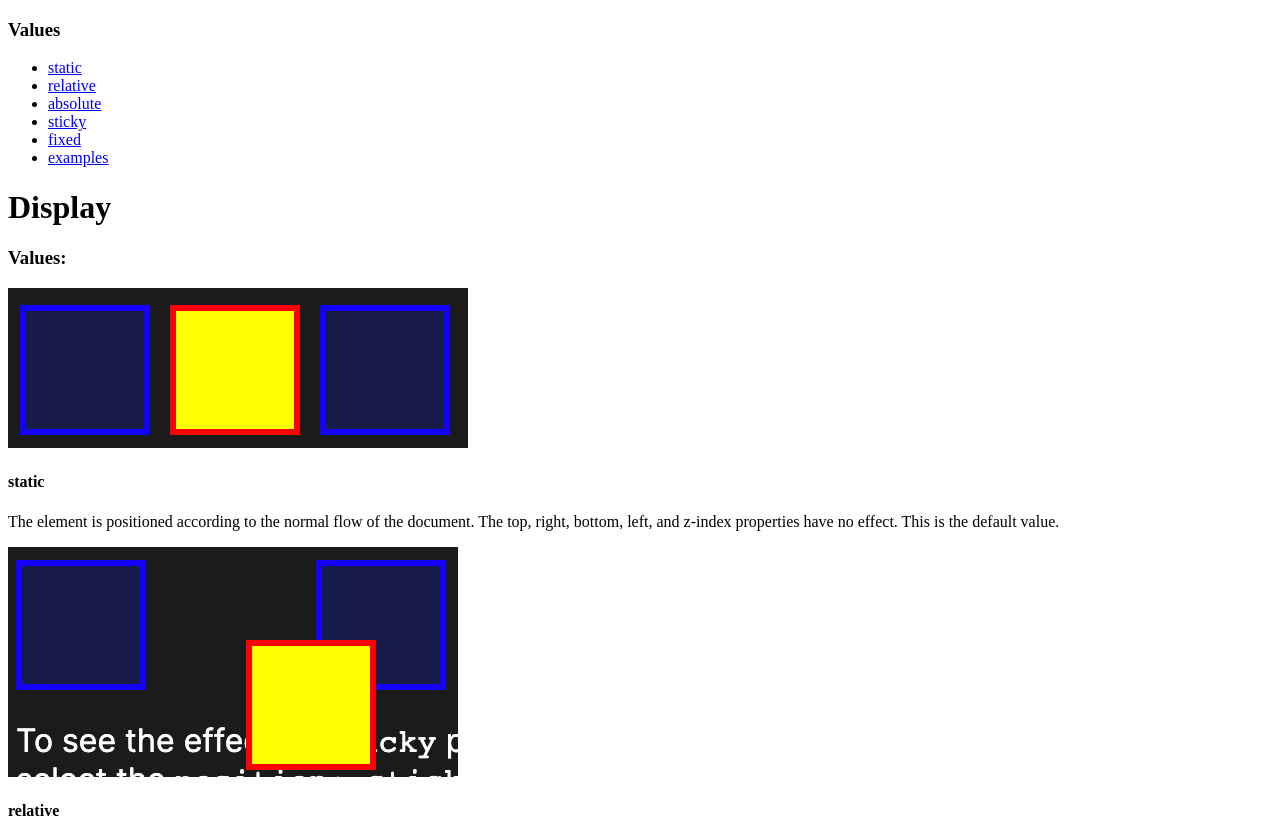
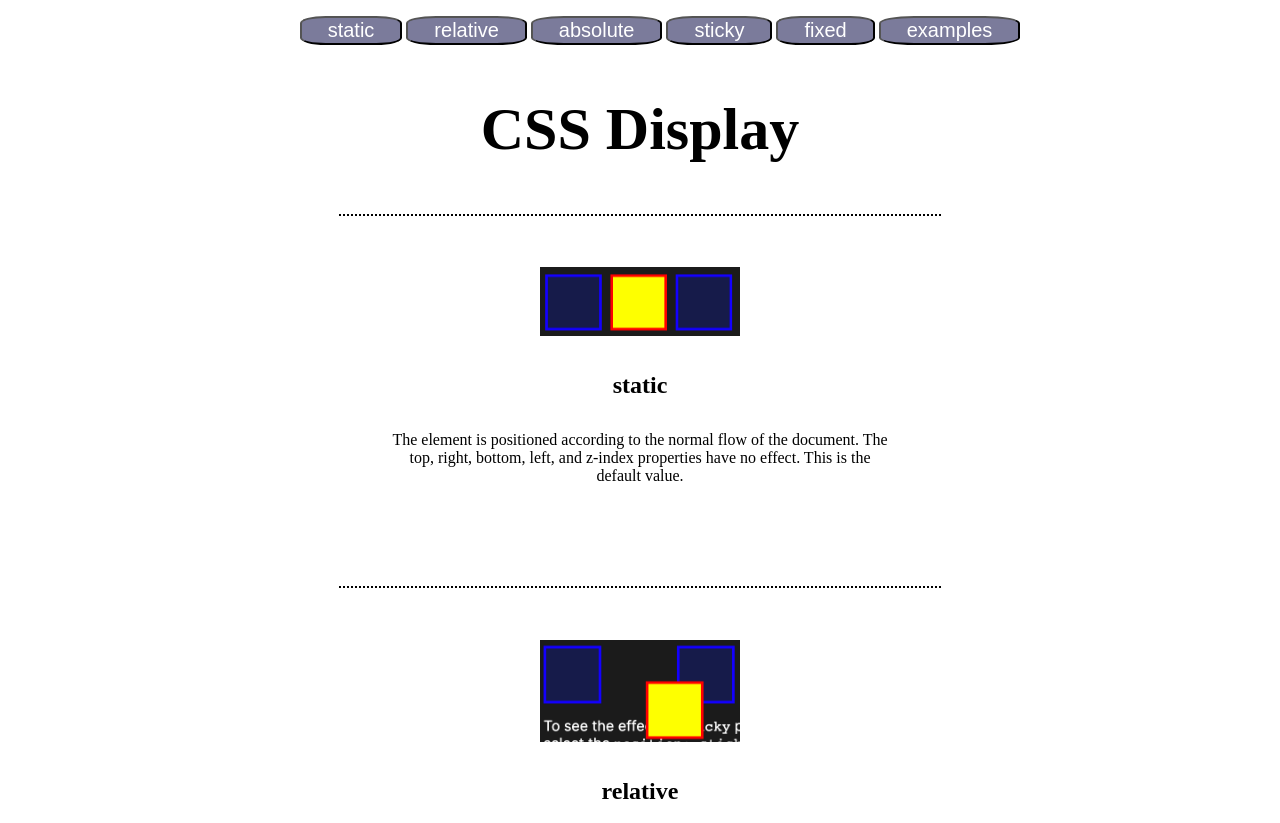
Before and after one commit to peter-xiong/html-css-cheatsheet, a plain HTML site: page index.html in a window 1280 px wide. Shown: the top 823 px of the page. Drawn offline with Linux system fonts and the light colour scheme.

Commit message:
Rough draft changes #2 @ 11:32AM

```diff
--- a/index.html
+++ b/index.html
@@ -9,29 +9,42 @@
   </head>
   <body>
     <!-- Navigation Menu -->
-    <nav>
-      <h3>Values</h3>
+    <nav class="nav-bar">
       <ul>
+        <button>
           <li><a href="#static">static</a></li>
+        </button>
+        <button>
           <li><a href="#relative">relative</a></li>
+        </button>
+        <button>
           <li><a href="#absolute">absolute</a></li>
+        </button>
+        <button>
           <li><a href="#sticky">sticky</a></li>
+        </button>
+        <button>
           <li><a href="#fixed">fixed</a></li>
+        </button>
+        <button>
           <li><a href="#examples">examples</a></li>
+        </button>
       </ul>
     </nav>
     <!-- Header -->
-    <h1>Display</h1>
-
-    <h3>Values:</h3>
+    <section class="title">
+      <h1>CSS Display</h1>
+    </section>
+    <!-- Main -->
+    <main class="main-body">
       <!-- Static Section -->
       <section id="static">
         <img src="static.png" alt="static" />
         <h4>static</h4>
         <p>
-        The element is positioned according to the normal flow of the document.
-        The top, right, bottom, left, and z-index properties have no effect.
-        This is the default value.
+          The element is positioned according to the normal flow of the
+          document. The top, right, bottom, left, and z-index properties have no
+          effect. This is the default value.
         </p>
       </section>
       <!-- Relative Section -->
@@ -39,11 +52,11 @@
         <img src="relative.png" alt="relative" />
         <h4>relative</h4>
         <p>
-        The element is positioned according to the normal flow of the document,
-        and then offset relative to itself based on the values of top, right,
-        bottom, and left. The offset does not affect the position of any other
-        elements; thus, the space given for the element in the page layout is
-        the same as if position were static.
+          The element is positioned according to the normal flow of the
+          document, and then offset relative to itself based on the values of
+          top, right, bottom, and left. The offset does not affect the position
+          of any other elements; thus, the space given for the element in the
+          page layout is the same as if position were static.
         </p>
       </section>
       <!-- Absolute Section -->
@@ -52,8 +65,8 @@
         <h4>absolute</h4>
         <p>
           The element is removed from the normal document flow, and no space is
-        created for the element in the page layout. It is positioned relative to
-        its closest positioned ancestor, if any; otherwise, it is placed
+          created for the element in the page layout. It is positioned relative
+          to its closest positioned ancestor, if any; otherwise, it is placed
           relative to the initial containing block. Its final position is
           determined by the values of top, right, bottom, and left.
         </p>
@@ -63,11 +76,11 @@
         <img src="sticky.png" alt="sticky" />
         <h4>sticky</h4>
         <p>
-        The element is positioned according to the normal flow of the document,
-        and then offset relative to its nearest scrolling ancestor and
-        containing block (nearest block-level ancestor), including table-related
-        elements, based on the values of top, right, bottom, and left. The
-        offset does not affect the position of any other elements.
+          The element is positioned according to the normal flow of the
+          document, and then offset relative to its nearest scrolling ancestor
+          and containing block (nearest block-level ancestor), including
+          table-related elements, based on the values of top, right, bottom, and
+          left. The offset does not affect the position of any other elements.
         </p>
       </section>
       <!-- Fixed Section -->
@@ -76,18 +89,19 @@
         <h4>fixed</h4>
         <p>
           The element is removed from the normal document flow, and no space is
-        created for the element in the page layout. It is positioned relative to
-        the initial containing block established by the viewport, except when
-        one of its ancestors has a transform, perspective, or filter property
-        set to something other than none (see the CSS Transforms Spec), in which
-        case that ancestor behaves as the containing block. (Note that there are
-        browser inconsistencies with perspective and filter contributing to
-        containing block formation.) Its final position is determined by the
-        values of top, right, bottom, and left.
+          created for the element in the page layout. It is positioned relative
+          to the initial containing block established by the viewport, except
+          when one of its ancestors has a transform, perspective, or filter
+          property set to something other than none (see the CSS Transforms
+          Spec), in which case that ancestor behaves as the containing block.
+          (Note that there are browser inconsistencies with perspective and
+          filter contributing to containing block formation.) Its final position
+          is determined by the values of top, right, bottom, and left.
         </p>
       </section>
       <!-- Examples Section -->
       <section id="examples">
+      </main>
         <h3>Examples:</h3>
         <table>
           <thead>
@@ -118,5 +132,6 @@
           </tr>
         </table>
       </section>
+
   </body>
 </html>
--- a/styles.css
+++ b/styles.css
@@ -0,0 +1,96 @@
+body {
+  margin: 0;
+}
+
+h2,
+h4 {
+  font-size: 1.5em;
+}
+
+/* Navigation */
+.nav-bar {
+  text-align: center;
+}
+
+.nav-bar li {
+  display: inline;
+  padding: 0px 20px;
+  font-size: 1.5em;
+}
+
+button {
+  border-radius: 25%;
+  text-decoration: none;
+  background-color: rgb(123, 123, 155);
+}
+
+button:hover {
+  background-color: rgb(59, 53, 43);
+  transition: all 0.5s ease-out;
+}
+
+.nav-bar a {
+  text-decoration: none;
+  color: white;
+}
+
+/* Header */
+.title {
+  font-size: 2.5em;
+  text-align: center;
+}
+
+/* Body */
+#static {
+  margin: 0 auto 50px;
+  border-top: 2px dotted black;
+  width: 500px;
+  padding: 5%;
+}
+
+#relative {
+  margin: 0 auto 50px;
+  border-top: 2px dotted black;
+  width: 500px;
+  padding: 5%;
+}
+
+#absolute {
+  margin: 0 auto 50px;
+  border-top: 2px dotted black;
+  width: 500px;
+  padding: 5%;
+}
+
+#sticky {
+  margin: 0 auto 50px;
+  border-top: 2px dotted black;
+  width: 500px;
+  padding: 5%;
+}
+
+#fixed {
+  margin: 0 auto 50px;
+  border-top: 2px dotted black;
+  width: 500px;
+  padding: 5%;
+}
+
+.main-body {
+  margin: 0 10% 50px;
+  text-align: center;
+}
+
+.main-body section img {
+  width: 200px;
+}
+
+.main-body section p {
+  display: inline;
+  padding-bottom: 5%;
+  border: none;
+  margin: 0 auto;
+  width: 500px;
+  height: 0;
+  text-align: justify;
+}
```
Lines whose indentation alone changed are shown as unchanged.
